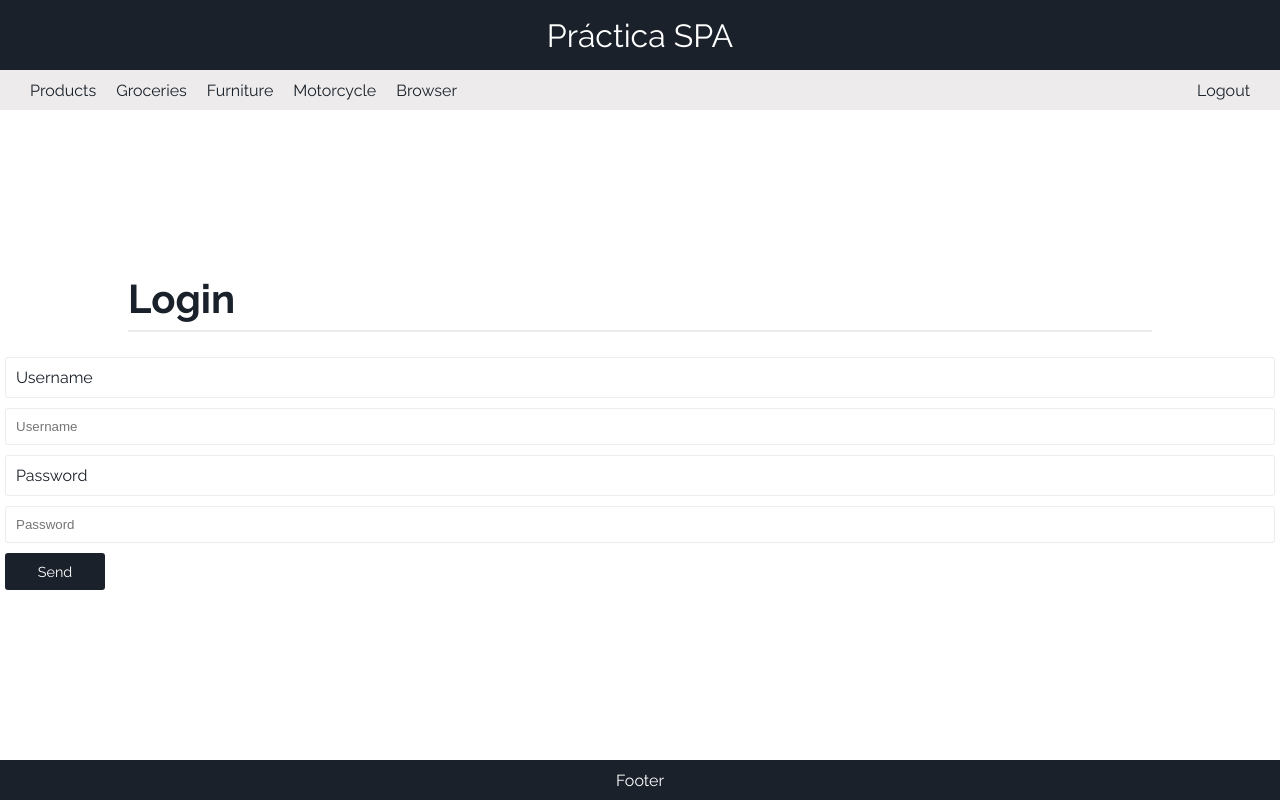
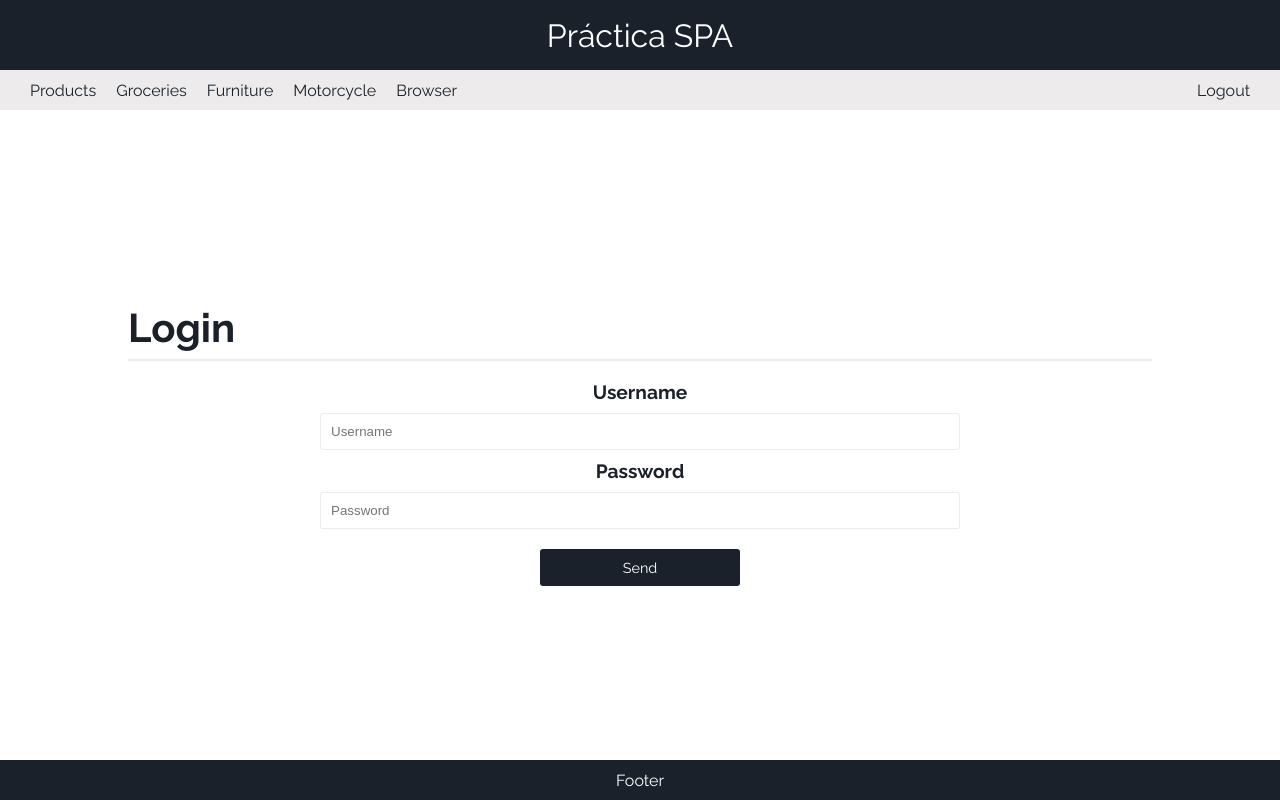
Before and after one commit to DREWiex/practica-spa, a React (Vite) app: page /login in a window 1280 px wide. Built offline with nearby package versions, Linux system fonts and the light colour scheme.

Commit message:
Login styles done

```diff
--- a/src/auth/components/Login.jsx
+++ b/src/auth/components/Login.jsx
@@ -37,9 +37,11 @@ export const Login = () => {
                 user.username != undefined && (<Navigate to='/products' />)
             }
 
-            <form onSubmit={handleSubmit}>
+            <form
+                className="flex"
+                onSubmit={handleSubmit}>
 
-                <label htmlFor="username"> Username </label>
+                <label htmlFor="username"><strong> Username </strong></label>
                 <input
                     type="text"
                     id="username"
@@ -47,7 +49,7 @@ export const Login = () => {
                     placeholder="Username"
                     onChange={handleChange} />
 
-                <label htmlFor="password"> Password </label>
+                <label htmlFor="password"><strong> Password </strong></label>
                 <input
                     type="password"
                     id="password"
@@ -55,7 +57,7 @@ export const Login = () => {
                     placeholder="Password"
                     onChange={handleChange} />
 
-                <input type="submit" value="Send" />
+                <input type="submit" className="submit-login" value="Send" />
 
             </form>
 
--- a/src/index.css
+++ b/src/index.css
@@ -98,6 +98,32 @@ a{
 }
 
 
+/* LOGIN *************************/
+
+input[name="username"],
+input[name="password"]{
+  width: 50%;
+  max-width: var(--maxwidth);
+  border: 1px solid var(--light);
+  border-radius: 3px;
+  padding: 10px;
+  margin: 10px;
+}
+
+.submit-login{
+  font-family: 'Raleway', sans-serif;
+  font-size: 0.9rem;
+  width: 50%;
+  padding: 10px 5px;
+  margin-top: 10px;
+  border: none;
+  border-radius: 3px;
+  color: var(--white);
+  background-color: var(--dark);
+  cursor: pointer;
+}
+
+
 /* GRID CARDS *************************/
 
 .grid-container{
@@ -174,7 +200,7 @@ button > a{
   margin-bottom: 20px;
 }
 
-form{
+.flex-browser > form {
   display: flex;
   flex-direction: column;
   width: 100%;
@@ -182,14 +208,14 @@ form{
   border-bottom: 2px solid var(--light);
 }
 
-form > *{
+.flex-browser form > *{
   border: 1px solid var(--light);
   border-radius: 3px;
   padding: 10px;
   margin: 5px;
 }
 
-input[type="submit"]{
+.submit-browser{
   border: none;
   border-radius: 3px;
   font-family: 'Raleway', sans-serif;
@@ -328,11 +354,11 @@ input[type="submit"]{
     margin: 0 10px 0 10px; /* centrar y separar las sections del componente Browser (browser / results) */
   }
 
-  form{
+  .flex-browser > form{
     border-bottom: none;
   }
 
-  input[type="submit"]{
+  .submit-browser{
     width: 100px;
     padding: 10px 5px;
     color: var(--white);
@@ -342,15 +368,11 @@ input[type="submit"]{
   /* LOGIN *****/
   label{
     display: initial;
+    font-size: 1.2rem;
+  }
+
+  .submit-login{
+    width: 200px;
   }
 
 } /* 992px end */
-
-
-/* 1200px *************************/
-
-@media screen and (min-width:1200px) {
-
-
-
-} /* 1200px end */
--- a/src/products/components/BrowserForm.jsx
+++ b/src/products/components/BrowserForm.jsx
@@ -33,6 +33,7 @@ export const BrowserForm = ({ setSearch }) => {
 
                     <input
                         type="submit"
+                        className="submit-browser"
                         value="Search" />
 
                 </form>
```
